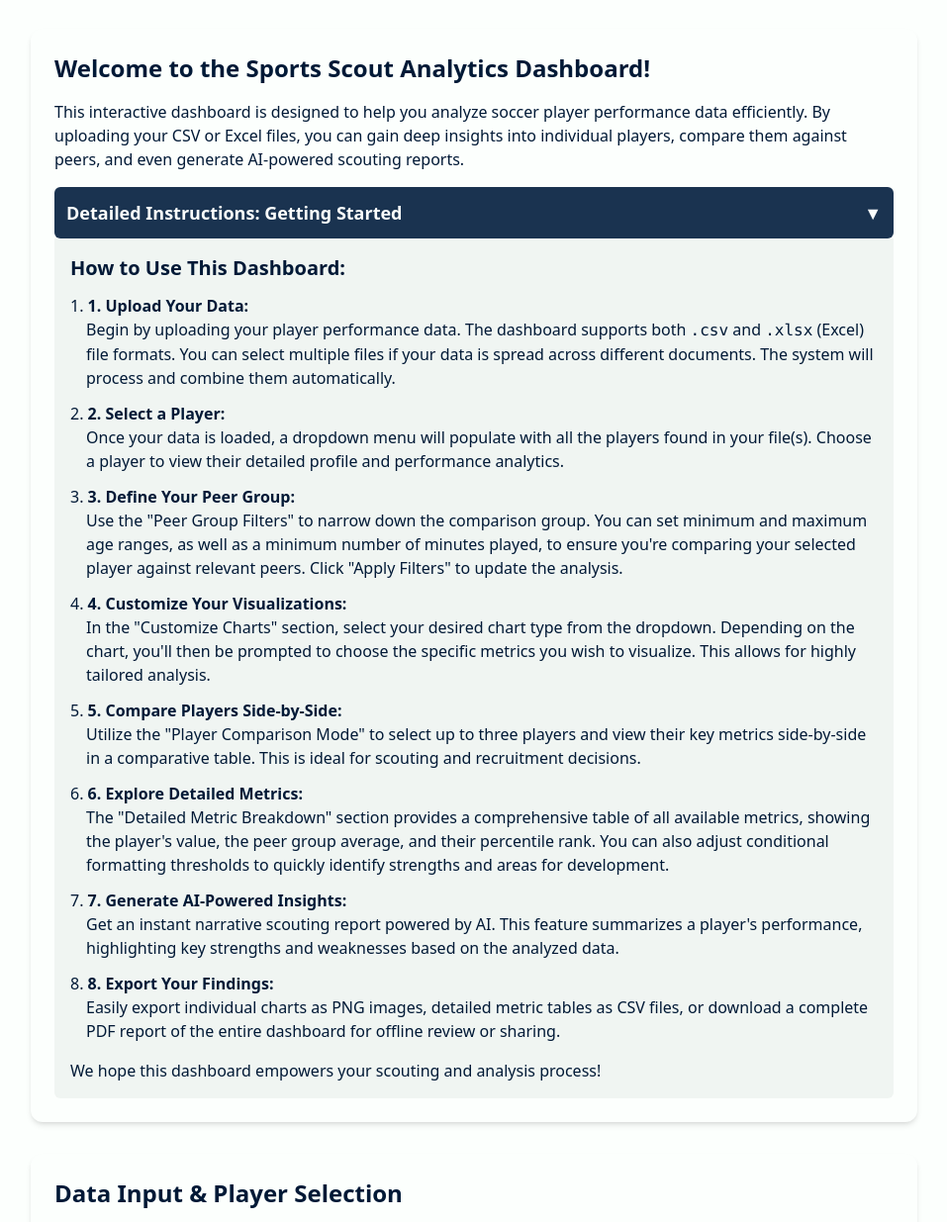
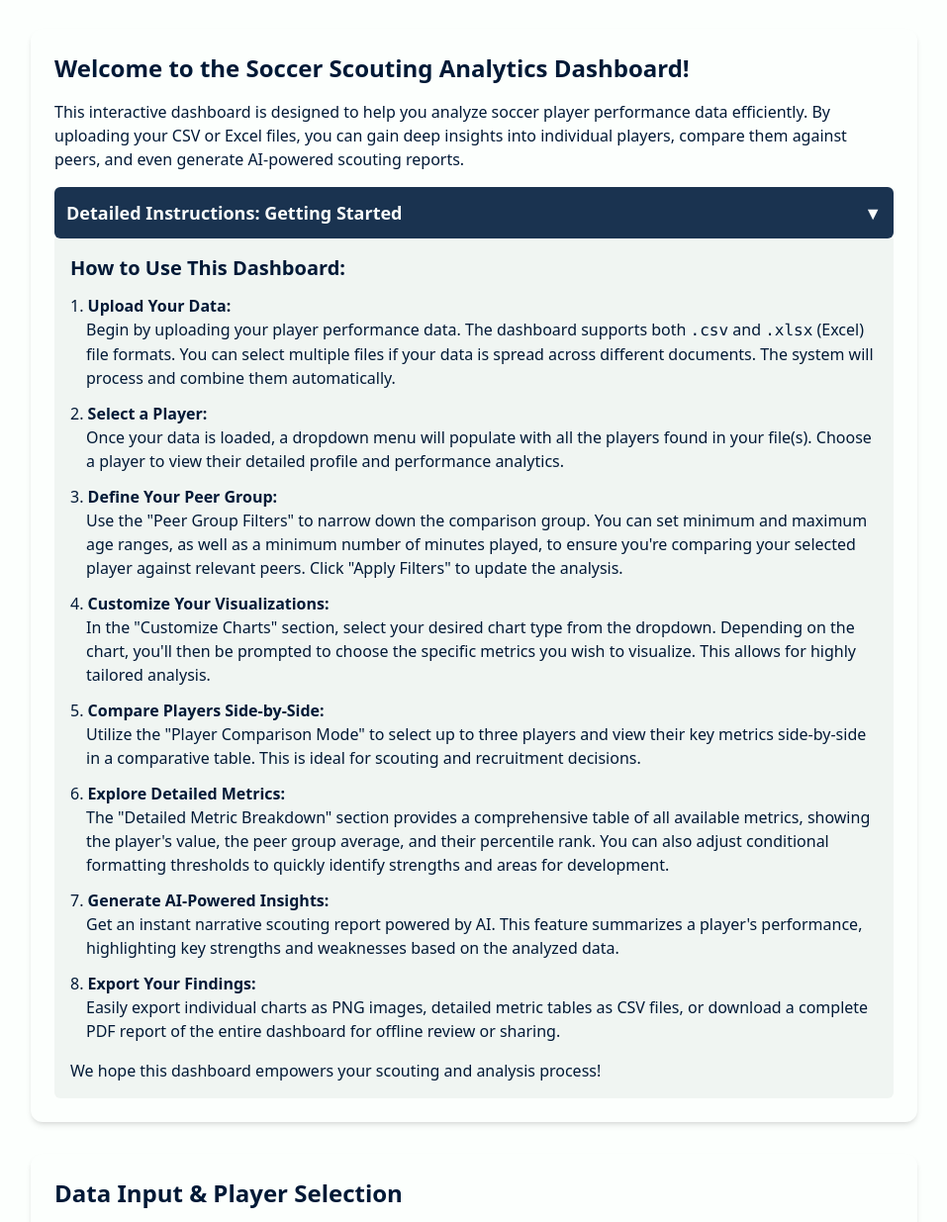
Before and after one commit to harshul27/Soccer-Scout-Dashboard, a plain HTML site: page index.html in a window 1280 px wide. Shown: the part 111-1346 px from the top of the page at 99% size, without its empty margins (161-1118 px from the left). Drawn offline with nearby package versions, Linux system fonts and the light colour scheme; a script that the page names is missing.

Commit message:
Update index.html

```diff
--- a/index.html
+++ b/index.html
@@ -3,7 +3,7 @@
 <head>
     <meta charset="UTF-8">
     <meta name="viewport" content="width=device-width, initial-scale=1.0">
-    <title>Sports Scout Analytics Dashboard</title>
+    <title>Soccer Scout Analytics Dashboard</title>
     <!-- Tailwind CSS CDN for rapid styling -->
     <script src="https://cdn.tailwindcss.com"></script>
     <!-- Chart.js CDN for visualizations -->
@@ -158,14 +158,14 @@
     <div class="container mx-auto p-4 md:p-8">
         <!-- Header Section -->
         <header class="text-center mb-8">
-            <h1 class="text-4xl font-bold text-oxford-blue">Sports Scout Analytics Dashboard</h1>
+            <h1 class="text-4xl font-bold text-oxford-blue">Soccer Scouting Analytics Dashboard</h1>
             <p class="mt-2 text-lg text-oxford-blue-medium">Analyze player performance with interactive charts and AI insights.</p>
         </header>
 
         <main id="dashboard-main-content">
             <!-- Introduction & How-to Section -->
             <section id="intro-how-to" class="max-w-4xl mx-auto bg-mint-cream p-6 rounded-xl shadow-md mb-8">
-                <h2 class="text-2xl font-bold text-oxford-blue mb-4">Welcome to the Sports Scout Analytics Dashboard!</h2>
+                <h2 class="text-2xl font-bold text-oxford-blue mb-4">Welcome to the Soccer Scouting Analytics Dashboard!</h2>
                 <p class="text-oxford-blue-medium mb-4">
                     This interactive dashboard is designed to help you analyze soccer player performance data efficiently.
                     By uploading your CSV or Excel files, you can gain deep insights into individual players, compare them against peers, and even generate AI-powered scouting reports.
@@ -178,35 +178,35 @@
                     <h3 class="text-xl font-bold text-oxford-blue mb-3">How to Use This Dashboard:</h3>
                     <ol class="list-decimal list-inside text-oxford-blue-medium space-y-3">
                         <li>
-                            <strong>1. Upload Your Data:</strong>
+                            <strong>Upload Your Data:</strong>
                             <p class="ml-4">Begin by uploading your player performance data. The dashboard supports both <code>.csv</code> and <code>.xlsx</code> (Excel) file formats. You can select multiple files if your data is spread across different documents. The system will process and combine them automatically.</p>
                         </li>
                         <li>
-                            <strong>2. Select a Player:</strong>
+                            <strong>Select a Player:</strong>
                             <p class="ml-4">Once your data is loaded, a dropdown menu will populate with all the players found in your file(s). Choose a player to view their detailed profile and performance analytics.</p>
                         </li>
                         <li>
-                            <strong>3. Define Your Peer Group:</strong>
+                            <strong>Define Your Peer Group:</strong>
                             <p class="ml-4">Use the "Peer Group Filters" to narrow down the comparison group. You can set minimum and maximum age ranges, as well as a minimum number of minutes played, to ensure you're comparing your selected player against relevant peers. Click "Apply Filters" to update the analysis.</p>
                         </li>
                         <li>
-                            <strong>4. Customize Your Visualizations:</strong>
+                            <strong>Customize Your Visualizations:</strong>
                             <p class="ml-4">In the "Customize Charts" section, select your desired chart type from the dropdown. Depending on the chart, you'll then be prompted to choose the specific metrics you wish to visualize. This allows for highly tailored analysis.</p>
                         </li>
                         <li>
-                            <strong>5. Compare Players Side-by-Side:</strong>
+                            <strong>Compare Players Side-by-Side:</strong>
                             <p class="ml-4">Utilize the "Player Comparison Mode" to select up to three players and view their key metrics side-by-side in a comparative table. This is ideal for scouting and recruitment decisions.</p>
                         </li>
                         <li>
-                            <strong>6. Explore Detailed Metrics:</strong>
+                            <strong>Explore Detailed Metrics:</strong>
                             <p class="ml-4">The "Detailed Metric Breakdown" section provides a comprehensive table of all available metrics, showing the player's value, the peer group average, and their percentile rank. You can also adjust conditional formatting thresholds to quickly identify strengths and areas for development.</p>
                         </li>
                         <li>
-                            <strong>7. Generate AI-Powered Insights:</strong>
+                            <strong>Generate AI-Powered Insights:</strong>
                             <p class="ml-4">Get an instant narrative scouting report powered by AI. This feature summarizes a player's performance, highlighting key strengths and weaknesses based on the analyzed data.</p>
                         </li>
                         <li>
-                            <strong>8. Export Your Findings:</strong>
+                            <strong>Export Your Findings:</strong>
                             <p class="ml-4">Easily export individual charts as PNG images, detailed metric tables as CSV files, or download a complete PDF report of the entire dashboard for offline review or sharing.</p>
                         </li>
                     </ol>
@@ -2665,7 +2665,7 @@ Scouting Report:`;
                 await addContentToPdf(section);
             }
 
-            pdf.save('Sports_Scout_Report.pdf');
+            pdf.save('Scout_Report.pdf');
 
             // Revert collapsible sections to their original state after PDF generation
             collapsibleContents.forEach(content => {
```
